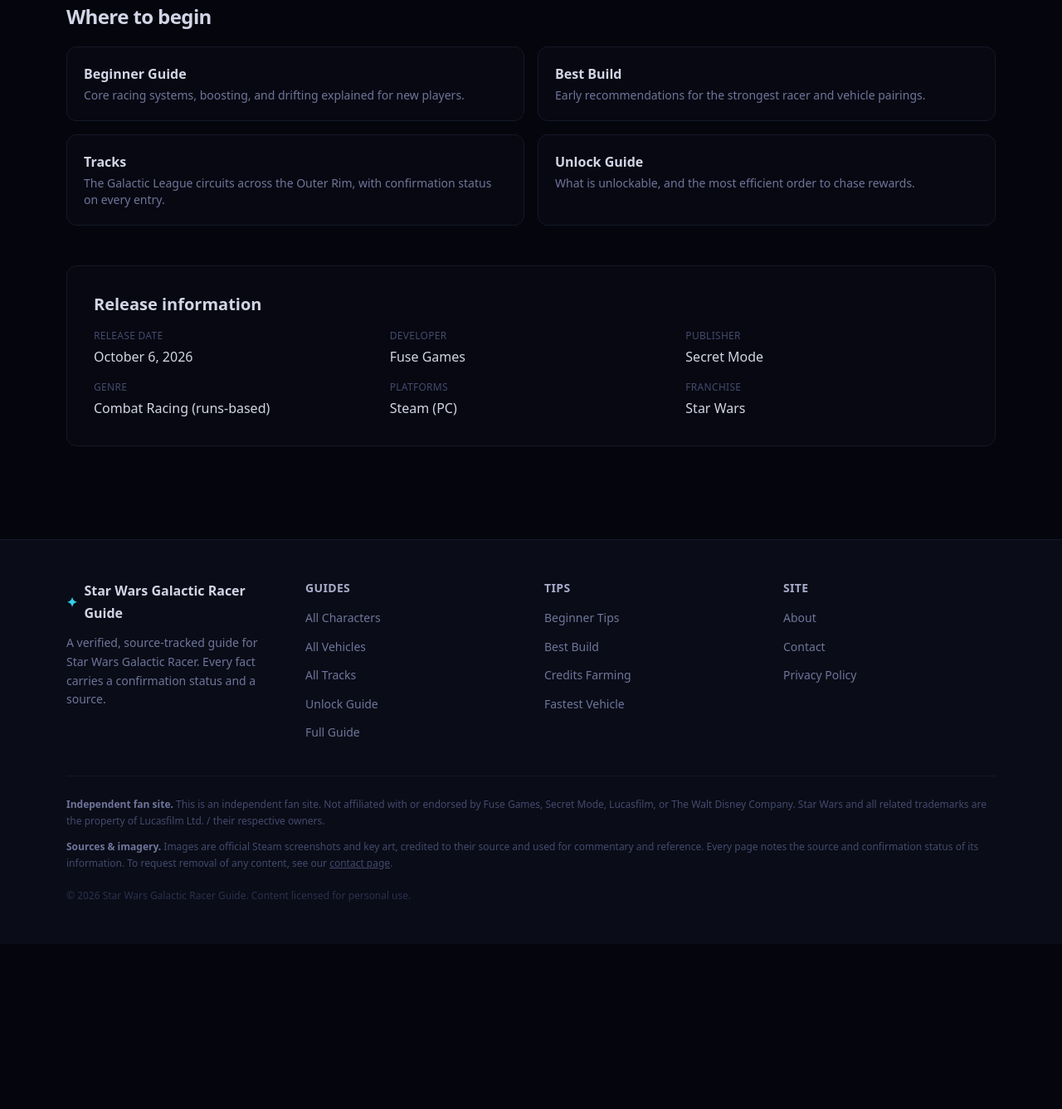
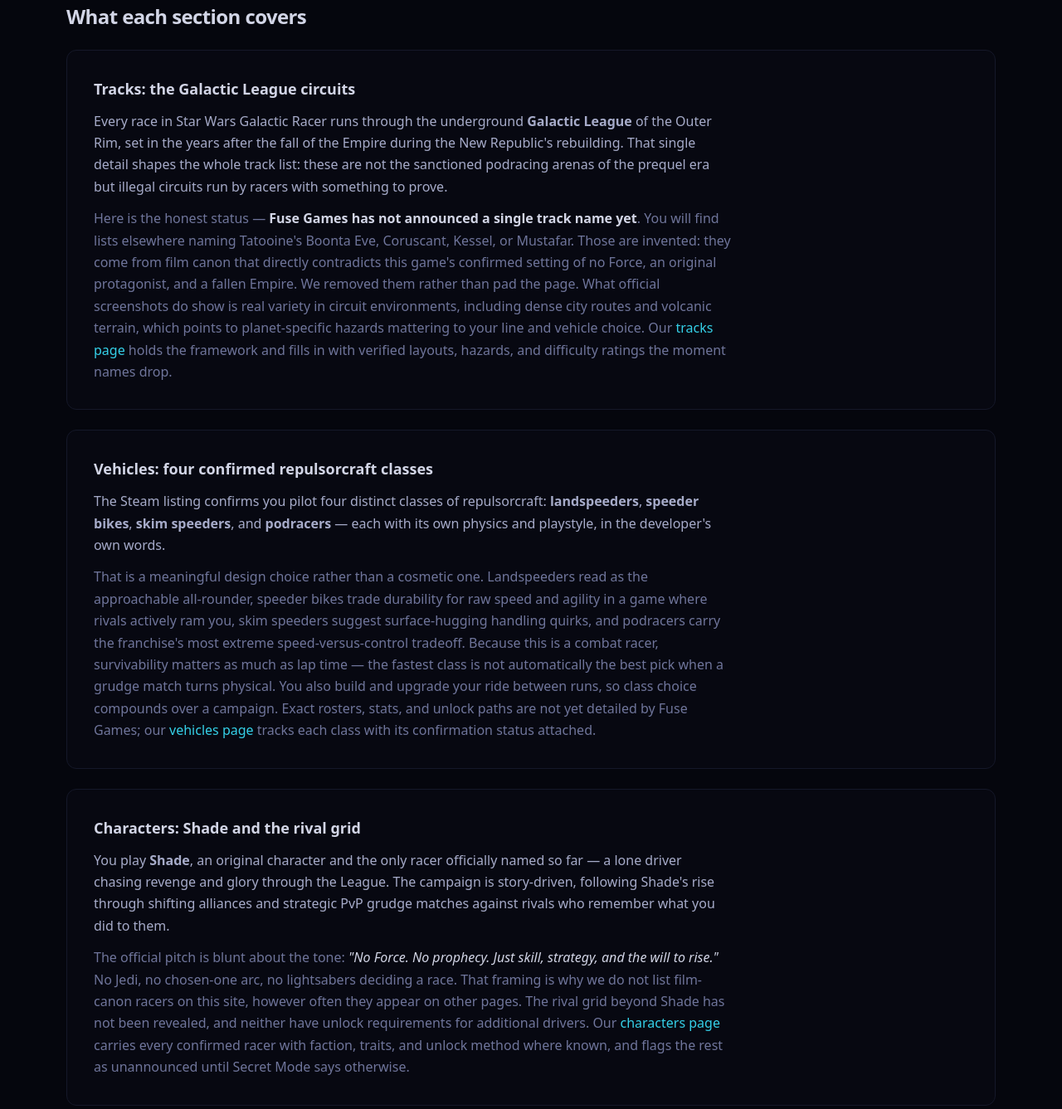
Before and after one commit to shi0318/StarWarsGalacticRacer, an Astro site: page / in a window 1280 px wide. Shown: the part 2438-3775 px from the top of the page at 83% size. Before the commit the page ends 3576 px from the top, so only its background shows below. Built offline with nearby package versions, Linux system fonts and the light colour scheme; Astro itself is replaced by a stand-in of ours; no server answers.

Commit message:
SEO: shorten homepage title to 37 chars, expand content to 1158 words

```diff
--- a/src/pages/index.astro
+++ b/src/pages/index.astro
@@ -14,9 +14,9 @@ import { SITE_IMAGES } from '../data/images';
 const released = isReleased();
 
 // 首页 TDK（方案 5.3 核心页面 TDK）
-const title = 'Star Wars Galactic Racer Cheats & Unlocks Guide — All Racers, Vehicles & Tracks';
+const title = 'Star Wars Galactic Racer Wiki & Guide';
 const description =
-  'Star Wars Galactic Racer cheats, unlockables, and guides — how to unlock every racer, vehicle, and track. Every fact carries a source and confirmation status.';
+  'Star Wars Galactic Racer wiki and guide: every racer, vehicle, and track, plus cheats, unlocks, and tips. Each fact carries a source and confirmation status.';
 
 // 内容分类入口
 const categories = [
@@ -241,6 +241,77 @@ const startHere = [
     </div>
   </section>
 
+  <!-- 板块详解：Tracks / Vehicles / Characters（扩充首页内容深度） -->
+  <section class="mt-12 space-y-6">
+    <h2 class="text-2xl font-bold tracking-tight text-void-100">What each section covers</h2>
+
+    <div class="rounded-xl border border-void-800 bg-void-900/40 p-6 md:p-8">
+      <h3 class="text-lg font-semibold text-void-100">Tracks: the Galactic League circuits</h3>
+      <p class="mt-3 max-w-3xl text-void-300">
+        Every race in Star Wars Galactic Racer runs through the underground
+        <strong class="text-void-100">Galactic League</strong> of the Outer Rim, set in the years
+        after the fall of the Empire during the New Republic's rebuilding. That single detail
+        shapes the whole track list: these are not the sanctioned podracing arenas of the prequel
+        era but illegal circuits run by racers with something to prove.
+      </p>
+      <p class="mt-3 max-w-3xl text-void-400">
+        Here is the honest status — <strong class="text-void-200">Fuse Games has not announced a
+        single track name yet</strong>. You will find lists elsewhere naming Tatooine's Boonta Eve,
+        Coruscant, Kessel, or Mustafar. Those are invented: they come from film canon that directly
+        contradicts this game's confirmed setting of no Force, an original protagonist, and a
+        fallen Empire. We removed them rather than pad the page. What official screenshots do show
+        is real variety in circuit environments, including dense city routes and volcanic terrain,
+        which points to planet-specific hazards mattering to your line and vehicle choice. Our
+        <a href="/tracks/" class="text-plasma hover:underline">tracks page</a> holds the framework
+        and fills in with verified layouts, hazards, and difficulty ratings the moment names drop.
+      </p>
+    </div>
+
+    <div class="rounded-xl border border-void-800 bg-void-900/40 p-6 md:p-8">
+      <h3 class="text-lg font-semibold text-void-100">Vehicles: four confirmed repulsorcraft classes</h3>
+      <p class="mt-3 max-w-3xl text-void-300">
+        The Steam listing confirms you pilot four distinct classes of repulsorcraft:
+        <strong class="text-void-100">landspeeders</strong>,
+        <strong class="text-void-100">speeder bikes</strong>,
+        <strong class="text-void-100">skim speeders</strong>, and
+        <strong class="text-void-100">podracers</strong> — each with its own physics and playstyle,
+        in the developer's own words.
+      </p>
+      <p class="mt-3 max-w-3xl text-void-400">
+        That is a meaningful design choice rather than a cosmetic one. Landspeeders read as the
+        approachable all-rounder, speeder bikes trade durability for raw speed and agility in a
+        game where rivals actively ram you, skim speeders suggest surface-hugging handling quirks,
+        and podracers carry the franchise's most extreme speed-versus-control tradeoff. Because
+        this is a combat racer, survivability matters as much as lap time — the fastest class is
+        not automatically the best pick when a grudge match turns physical. You also build and
+        upgrade your ride between runs, so class choice compounds over a campaign. Exact rosters,
+        stats, and unlock paths are not yet detailed by Fuse Games; our
+        <a href="/vehicles/" class="text-plasma hover:underline">vehicles page</a> tracks each
+        class with its confirmation status attached.
+      </p>
+    </div>
+
+    <div class="rounded-xl border border-void-800 bg-void-900/40 p-6 md:p-8">
+      <h3 class="text-lg font-semibold text-void-100">Characters: Shade and the rival grid</h3>
+      <p class="mt-3 max-w-3xl text-void-300">
+        You play <strong class="text-void-100">Shade</strong>, an original character and the only
+        racer officially named so far — a lone driver chasing revenge and glory through the League.
+        The campaign is story-driven, following Shade's rise through shifting alliances and
+        strategic PvP grudge matches against rivals who remember what you did to them.
+      </p>
+      <p class="mt-3 max-w-3xl text-void-400">
+        The official pitch is blunt about the tone: <em class="text-void-200">"No Force. No
+        prophecy. Just skill, strategy, and the will to rise."</em> No Jedi, no chosen-one arc, no
+        lightsabers deciding a race. That framing is why we do not list film-canon racers on this
+        site, however often they appear on other pages. The rival grid beyond Shade has not been
+        revealed, and neither have unlock requirements for additional drivers. Our
+        <a href="/characters/" class="text-plasma hover:underline">characters page</a> carries
+        every confirmed racer with faction, traits, and unlock method where known, and flags the
+        rest as unannounced until Secret Mode says otherwise.
+      </p>
+    </div>
+  </section>
+
   <!-- 入门指南 -->
   <section class="mt-12">
     <h2 class="mb-5 text-2xl font-bold tracking-tight text-void-100">Where to begin</h2>
```
